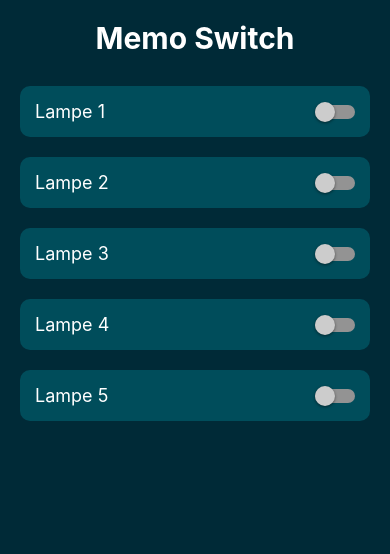
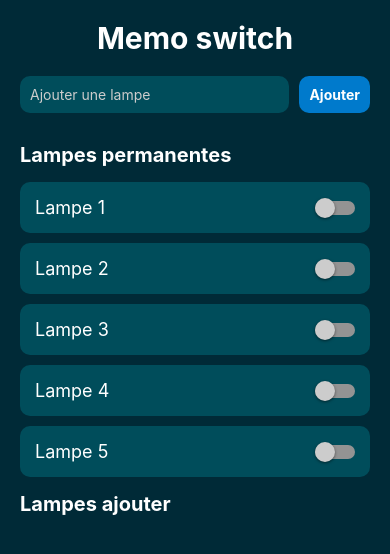
Before and after one commit to githubWiliane/MEMOSWITCH-Avant-final, a React Native app: screen / in a window 390 px wide. Shown: the top 554 px of the page. Built offline with nearby package versions, Linux system fonts and the light colour scheme.

Commit message:
Ajout de nouvelles fonctionnalités et corrections

```diff
--- a/App.js
+++ b/App.js
@@ -1,24 +1,36 @@
-import React, { useState, useEffect } from 'react';
+import React, { useState } from 'react';
 import {
   StyleSheet,
   Text,
   View,
   Switch,
-  FlatList,
+  SectionList,
+  TextInput,
+  TouchableOpacity,
 } from 'react-native';
 
-const ESP32_IP = 'http://192.168.4.1'; // Adresse de l'ESP32 en mode point d'accès
+const ESP32_IP = 'http://192.168.4.1';
 
 const MemoSwitchApp = () => {
+  // Initialisation des lampes permanentes avec la propriété "permanent: true"
   const [lamps, setLamps] = useState([
-    { id: '1', name: 'Lampe 1', state: false, pin: 5 },
-    { id: '2', name: 'Lampe 2', state: false, pin: 15 },
-    { id: '3', name: 'Lampe 3', state: false, pin: 27 },
-    { id: '4', name: 'Lampe 4', state: false, pin: 12 },
-    { id: '5', name: 'Lampe 5', state: false, pin: 13 },
+    { id: '1', name: 'Lampe 1', state: false, pin: 5, permanent: true },
+    { id: '2', name: 'Lampe 2', state: false, pin: 15, permanent: true },
+    { id: '3', name: 'Lampe 3', state: false, pin: 27, permanent: true },
+    { id: '4', name: 'Lampe 4', state: false, pin: 12, permanent: true },
+    { id: '5', name: 'Lampe 5', state: false, pin: 13, permanent: true },
   ]);
 
+  // Etat pour le nom du switch personnalisé à ajouter
+  const [newSwitchName, setNewSwitchName] = useState('');
+
+  /**
+   * Fonction pour basculer l'état d'une lampe (permanente ou personnalisée)
+   * @param {string} id - Identifiant de la lampe
+   * @param {number} pin - Numéro de pin (ou valeur par défaut pour les switches personnalisés)
+   */
   const toggleLamp = async (id, pin) => {
+    // Mise à jour locale de l'état de la lampe
     setLamps((prevLamps) =>
       prevLamps.map((lamp) =>
         lamp.id === id ? { ...lamp, state: !lamp.state } : lamp
@@ -26,44 +38,178 @@ const MemoSwitchApp = () => {
     );
 
     try {
+      // Appel vers l'ESP32 pour basculer la lampe
       await fetch(`${ESP32_IP}/toggle?pin=${pin}`, { method: 'GET' });
     } catch (error) {
-      console.error('Erreur lors de la communication avec :', error);
+      console.error('Erreur lors de la communication avec l’ESP32 :', error);
     }
   };
 
+  /**
+   * Ajoute un nouveau switch personnalisé
+   */
+  const addCustomSwitch = () => {
+    if (newSwitchName.trim() !== '') {
+      const newId = (lamps.length + 1).toString();
+      const newLamp = {
+        id: newId,
+        name: newSwitchName,
+        state: false,
+        pin: 0, // Valeur par défaut pour un switch personnalisé
+        permanent: false,
+      };
+      setLamps([...lamps, newLamp]);
+      setNewSwitchName('');
+    }
+  };
+
+  /**
+   * Supprime un switch personnalisé (les lampes permanentes ne peuvent pas être supprimées)
+   * @param {string} id - Identifiant de la lampe à supprimer
+   */
+  const deleteCustomSwitch = (id) => {
+    setLamps((prevLamps) =>
+      prevLamps.filter((lamp) => lamp.id !== id || lamp.permanent)
+    );
+  };
+
+  // Création de deux sections : une pour les lampes permanentes et une pour les switches personnalisés
+  const permanentLamps = lamps.filter((lamp) => lamp.permanent);
+  const customLamps = lamps.filter((lamp) => !lamp.permanent);
+
+  const sections = [
+    { title: 'Lampes permanentes', data: permanentLamps },
+    { title: 'Lampes ajouter', data: customLamps },
+  ];
+
+  /**
+   * Rendu de chaque élément (switch)
+   */
   const renderItem = ({ item }) => (
     <View style={styles.lampRow}>
       <Text style={styles.lampName}>{item.name}</Text>
       <Switch
-        value={item.state}
-        onValueChange={() => toggleLamp(item.id, item.pin)}
+        value={item.state} // État actuel du switch
+        onValueChange={() => toggleLamp(item.id, item.pin)} // Action lors du basculement
         thumbColor={item.state ? '#28A745' : '#ccc'}
       />
+      {/* Bouton de suppression visible uniquement pour les switches personnalisés */}
+      {!item.permanent && (
+        <TouchableOpacity
+          onPress={() => deleteCustomSwitch(item.id)}
+          style={styles.deleteButton}
+        >
+          <Text style={styles.deleteText}>Supprimer</Text>
+        </TouchableOpacity>
+      )}
     </View>
+  );
+
+  /**
+   * Rendu de l'en-tête de chaque section
+   */
+  const renderSectionHeader = ({ section: { title } }) => (
+    <Text style={styles.sectionHeader}>{title}</Text>
   );
 
   return (
     <View style={styles.container}>
-      <Text style={styles.header}>Memo Switch</Text>
-      <FlatList data={lamps} keyExtractor={(item) => item.id} renderItem={renderItem} />
+      <Text style={styles.header}>Memo switch</Text>
+
+      {/* Zone d'ajout d'un nouveau switch personnalisé */}
+      <View style={styles.addContainer}>
+        <TextInput
+          style={styles.input}
+          placeholder="Ajouter une lampe"
+          placeholderTextColor="#ccc"
+          value={newSwitchName}
+          onChangeText={setNewSwitchName}
+        />
+        <TouchableOpacity style={styles.addButton} onPress={addCustomSwitch}>
+          <Text style={styles.addButtonText}>Ajouter</Text>
+        </TouchableOpacity>
+      </View>
+
+      {/* SectionList scrollable regroupant les deux sections */}
+      <SectionList
+        sections={sections}
+        keyExtractor={(item) => item.id}
+        renderItem={renderItem}
+        renderSectionHeader={renderSectionHeader}
+        contentContainerStyle={styles.listContent}
+      />
     </View>
   );
 };
 
 const styles = StyleSheet.create({
-  container: { flex: 1, backgroundColor: '#002A37', padding: 20 },
-  header: { color: '#fff', fontSize: 30, fontWeight: 'bold', textAlign: 'center', marginBottom: 20 },
+  container: {
+    flex: 1,
+    backgroundColor: '#002A37',
+    padding: 20,
+  },
+  header: {
+    color: '#fff',
+    fontSize: 30,
+    fontWeight: 'bold',
+    textAlign: 'center',
+    marginBottom: 20,
+  },
+  addContainer: {
+    flexDirection: 'row',
+    alignItems: 'center',
+    marginBottom: 20,
+  },
+  input: {
+    flex: 1,
+    backgroundColor: '#004D5B',
+    color: '#fff',
+    padding: 10,
+    borderRadius: 10,
+    marginRight: 10,
+  },
+  addButton: {
+    backgroundColor: '#007ACC',
+    padding: 10,
+    borderRadius: 10,
+  },
+  addButtonText: {
+    color: '#fff',
+    fontWeight: 'bold',
+  },
+  listContent: {
+    paddingBottom: 20,
+  },
+  sectionHeader: {
+    color: '#fff',
+    fontSize: 20,
+    fontWeight: 'bold',
+    marginVertical: 10,
+  },
   lampRow: {
     flexDirection: 'row',
+    alignItems: 'center',
     justifyContent: 'space-between',
-    alignItems: 'center',
     backgroundColor: '#004D5B',
     padding: 15,
     borderRadius: 10,
-    marginVertical: 10,
+    marginVertical: 5,
   },
-  lampName: { color: '#fff', fontSize: 18 },
+  lampName: {
+    color: '#fff',
+    fontSize: 18,
+    flex: 1,
+  },
+  deleteButton: {
+    backgroundColor: '#FF6B6B',
+    padding: 5,
+    borderRadius: 5,
+    marginLeft: 10,
+  },
+  deleteText: {
+    color: '#fff',
+    fontSize: 12,
+  },
 });
 
 export default MemoSwitchApp;
```
